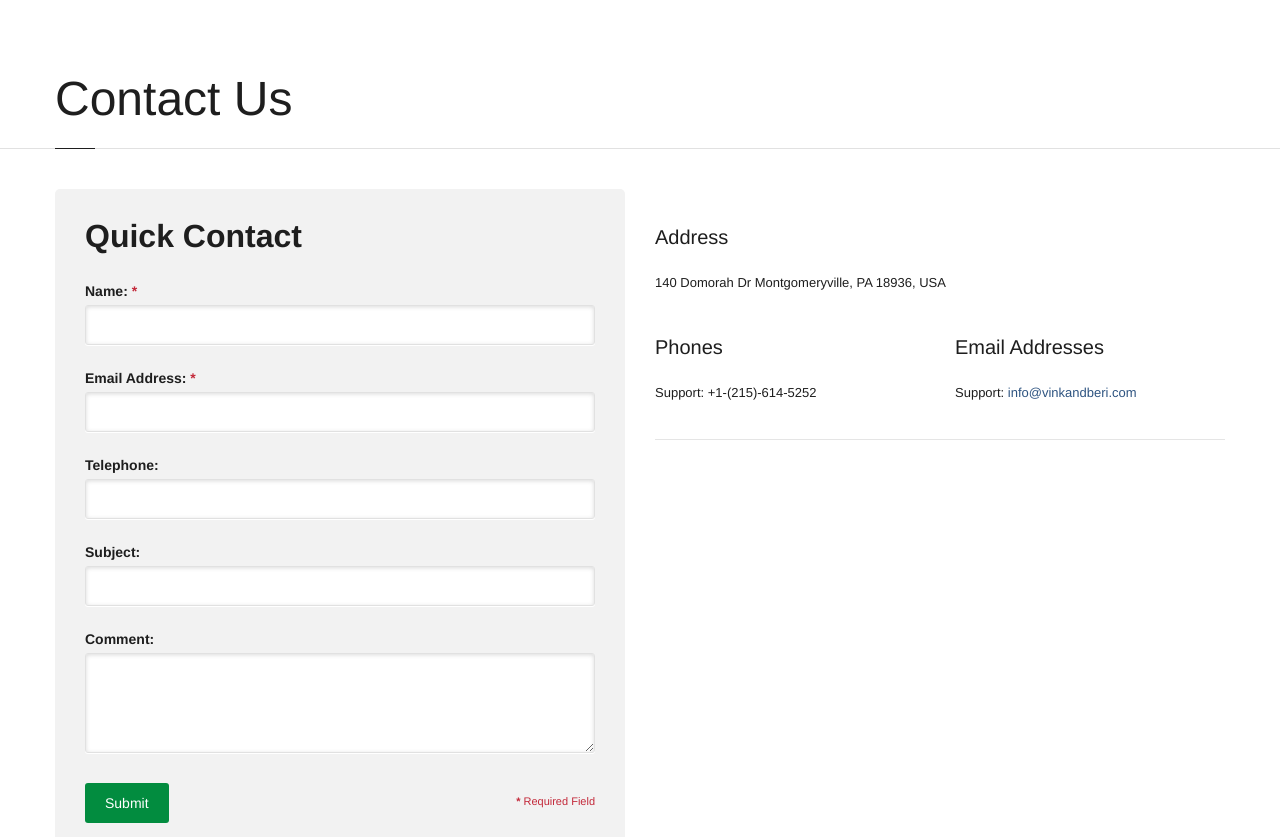
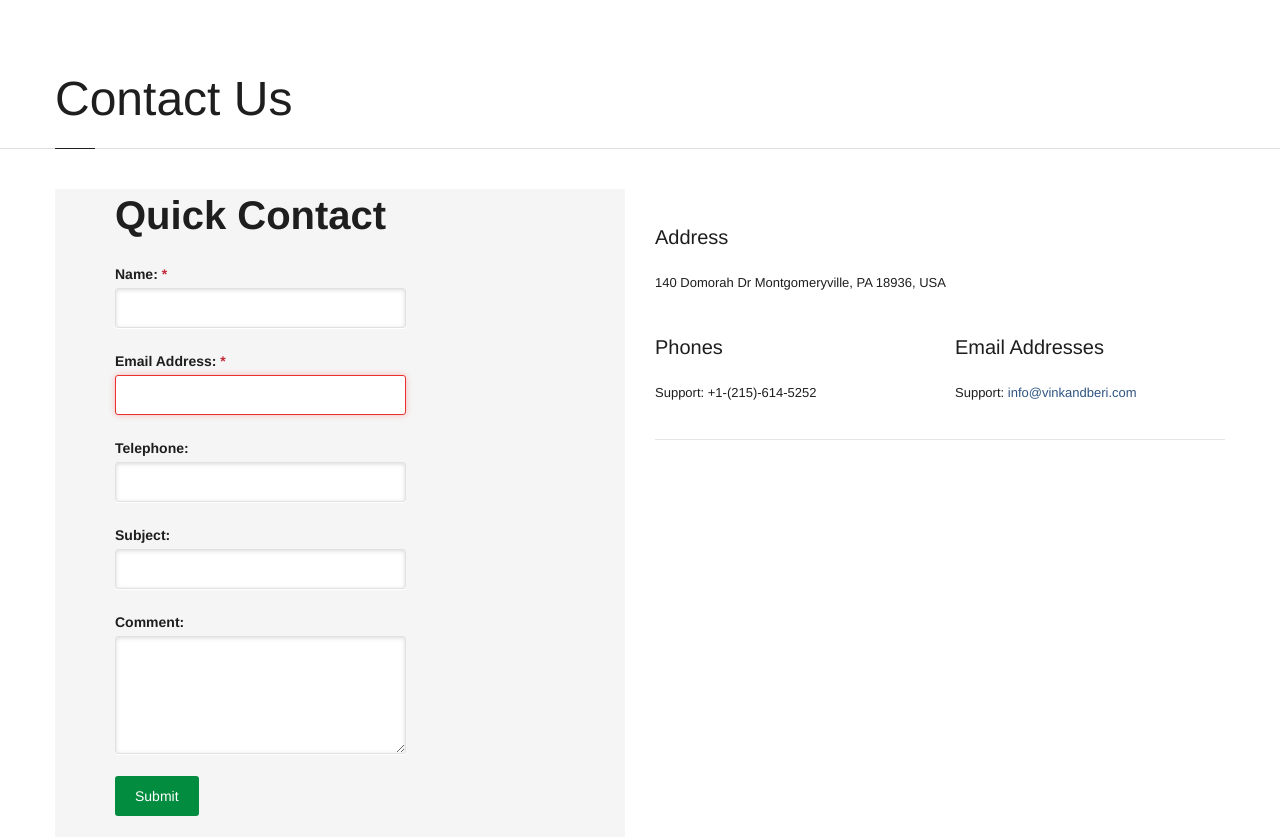
Before and after one commit to Sun-Technologies/VinkandBeri, a PHP site: page /contact.php in a window 1280 px wide. Shown: the part 140-977 px from the top of the page. Run offline with PHP 8.4, Linux system fonts and the light colour scheme; some libraries are stand-ins or nearby versions.

Commit message:
social care changes again

```diff
--- a/beta/contact.php
+++ b/beta/contact.php
@@ -28,8 +28,8 @@
   <div class="container">
     <div class="row">
       <div class="content span12">
-    <div class="row">             <div class="span6">
-        <form id="contactform" class="register-form contact-form" method="POST" action="email-submit.php">
+    <div class="row">             <div class="span6" style="background: whitesmoke;">
+        <!--<form id="contactform" class="register-form contact-form" method="POST" action="email-submit.php">
             <h3 class="title">Quick Contact</h3>
                     <div id="success"></div>
                             <label>Name: <span class="required">*</span></label>
@@ -58,7 +58,18 @@
     </div>
   </div>
 </div>
-         </div><!-- .buttons-box -->     </form>     </div>
+         </div>
+      </form>-->
+      <form id="contactform" class="form-signin" role="form" style="padding-left: 60px;">
+        <h2 class="form-signin-heading">Quick Contact</h2>
+        <label>Name: <span class="required">*</span></label><input type="text" class="form-control" style="width: 265px;" required>
+        <label>Email Address: <span class="required">*</span></label><input type="email" class="form-control" style="width: 265px;"  required autofocus>
+        <label>Telephone:</label><input type="number" style="width: 265px;"  class="form-control">
+        <label>Subject:</label><input type="text" class="form-control" style="width: 265px;" >
+        <label>Comment:</label><textarea class="form-control" style="width: 265px;" ></textarea><br>
+        <button name="submit" class="btn btn-default" type="submit">Submit</button>
+      </form>
+         </div>
       <div class="span6 contact-info">
       <div class="row">
         <address class="span6">
@@ -77,7 +88,7 @@
       <hr>
       </div>
 
-      <div class="span12 map-box">      <iframe src="https://www.google.com/maps/embed?pb=!1m14!1m8!1m3!1d3046.386408072668!2d-75.2255!3d40.22271!3m2!1i1024!2i768!4f13.1!3m3!1m2!1s0x89c6a469f12b71c7%3A0x47e745cfdb29cab9!2s140+Domorah+Dr!5e0!3m2!1sen!2sin!4v1395740924493" height="270" frameborder="0" style="border:0"></iframe>     </div>
+      <div class="span12 map-box" style="margin-top: 1%;">      <iframe src="https://www.google.com/maps/embed?pb=!1m14!1m8!1m3!1d3046.386408072668!2d-75.2255!3d40.22271!3m2!1i1024!2i768!4f13.1!3m3!1m2!1s0x89c6a469f12b71c7%3A0x47e745cfdb29cab9!2s140+Domorah+Dr!5e0!3m2!1sen!2sin!4v1395740924493" height="270" frameborder="0" style="border:0"></iframe>     </div>
 
 
     </div>
```
